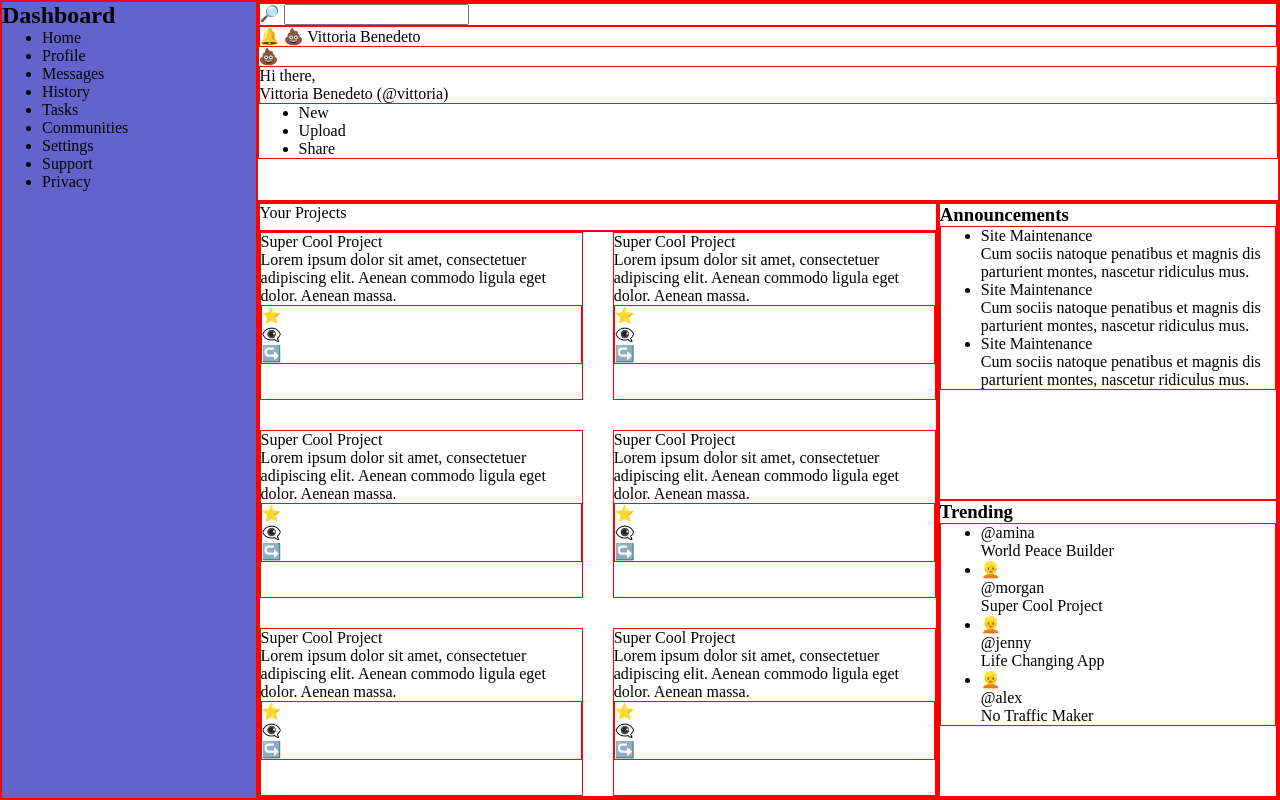
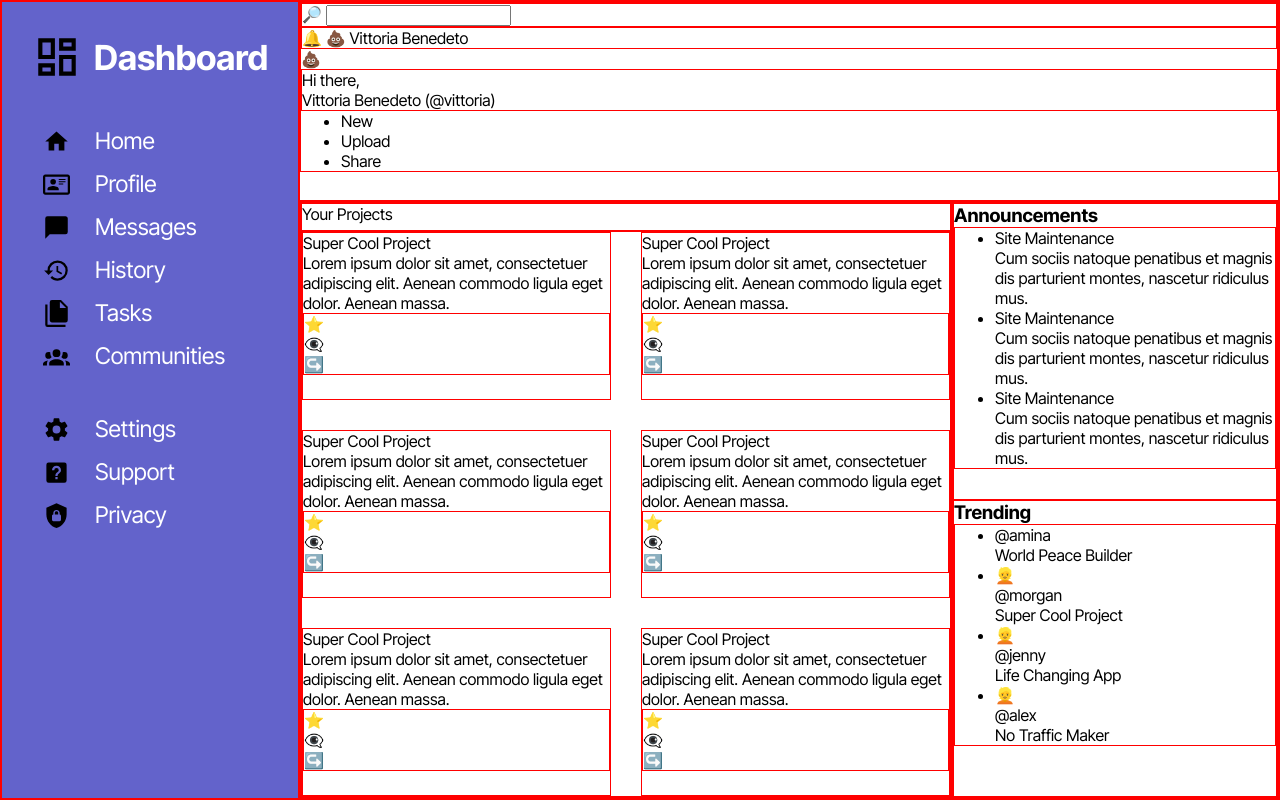
Before and after one commit to vbenedeto/admin-dashboard, a plain HTML site: page index.html in a window 1280 px wide. Drawn offline with Linux system fonts and the light colour scheme.

Commit message:
Add Dashboard Style

```diff
--- a/index.css
+++ b/index.css
@@ -12,12 +12,49 @@ div {
   display: grid;
   grid-template-columns: 1fr 4fr;
   grid-template-rows: 1fr 3fr;
+  font-family: "Inter Tight", sans-serif;
+
 }
 
 #dashboard {
   background-color: rgb(99, 99, 203);
   grid-row: 1 / 3;
+  color: white;
+  display: flex;
+  flex-direction: column;
+  gap: 30px;
+  font-size: 23px;
+  padding: 30px;
+  /* list-style: none; */
+  ul {
+    padding: 0;
+  }
 }
+
+#dashboard h2 {
+  display: flex;
+  gap: 12px;
+  align-items: center;
+  /* font-size: 30px; */
+}
+
+#dashboard h2 img {
+  width: 50px;
+  height: 50px;
+}
+
+#dashboard li {
+  display: flex;
+  align-items: center;
+  gap: 25px;
+  padding: 15px 0 0 11px;
+}
+
+#dashboard .icon {
+  width: 27px;
+  height: 27px;
+}
+
 
 #main-content {
   display: grid;
--- a/index.html
+++ b/index.html
@@ -1,27 +1,48 @@
 <!DOCTYPE html>
 <html lang="en">
+
 <head>
   <meta charset="UTF-8">
   <meta name="viewport" content="width=device-width, initial-scale=1.0">
+  <link href="https://fonts.googleapis.com/css2?family=Inter+Tight:ital,wght@0,100..900;1,100..900&display=swap" rel="stylesheet">
   <link rel="stylesheet" href="index.css">
   <title>Dashboard</title>
 </head>
+
 <body>
   <div id="main-grid">
     <div id="dashboard">
-      <h2>Dashboard</h2>
+      <h2>
+        <img src="icons/dashboard/view-dashboard-outline.svg" alt="Dashboard-Icon">
+        Dashboard</h2>
       <ul>
-        <li>Home</li>
-        <li>Profile</li>
-        <li>Messages</li>
-        <li>History</li>
-        <li>Tasks</li>
-        <li>Communities</li>
+        <li>
+          <img src="icons/dashboard/home.svg" alt="Home-Icon" class="icon">Home
+        </li>
+        <li> <img src="icons/dashboard/card-details.svg" alt="Card-Details-Icon" class="icon">Profile</li>
+        <li>
+          <img src="icons/dashboard/message.svg" alt="Message-Icon" class="icon">
+          Messages</li>
+        <li>
+          <img src="icons/dashboard/history.svg" alt="History-Icon" class="icon">
+          History</li>
+        <li>
+          <img src="icons/dashboard/files.svg" alt="Tasks-Icon" class="icon">
+          Tasks</li>
+        <li>
+          <img src="icons/dashboard/account-group.svg" alt="Communitie-Icon" class="icon">
+          Communities</li>
       </ul>
       <ul>
-        <li>Settings</li>
-        <li>Support</li>
-        <li>Privacy</li>
+        <li>
+          <img src="icons/dashboard/settings.svg" alt="Settings-Icon" class="icon">
+          Settings</li>
+        <li>
+          <img src="icons/dashboard/help-box.svg" alt="Support-Icon" class="icon">
+          Support</li>
+        <li>
+          <img src="icons/dashboard/shield-lock.svg" alt="Security-Icon" class="icon">
+          Privacy</li>
       </ul>
     </div>
     <div id="header">
@@ -53,7 +74,8 @@
         <div class="cards">
           <div class="card">
             <p class="title">Super Cool Project</p>
-            <p>Lorem ipsum dolor sit amet, consectetuer adipiscing elit. Aenean commodo ligula eget dolor. Aenean massa.</p>
+            <p>Lorem ipsum dolor sit amet, consectetuer adipiscing elit. Aenean commodo ligula eget dolor. Aenean massa.
+            </p>
             <div class="card-icons">
               <p>⭐️</p>
               <p>👁️‍🗨️</p>
@@ -63,7 +85,8 @@
 
           <div class="card">
             <p class="title">Super Cool Project</p>
-            <p>Lorem ipsum dolor sit amet, consectetuer adipiscing elit. Aenean commodo ligula eget dolor. Aenean massa.</p>
+            <p>Lorem ipsum dolor sit amet, consectetuer adipiscing elit. Aenean commodo ligula eget dolor. Aenean massa.
+            </p>
             <div class="card-icons">
               <p>⭐️</p>
               <p>👁️‍🗨️</p>
@@ -73,7 +96,8 @@
 
           <div class="card">
             <p class="title">Super Cool Project</p>
-            <p>Lorem ipsum dolor sit amet, consectetuer adipiscing elit. Aenean commodo ligula eget dolor. Aenean massa.</p>
+            <p>Lorem ipsum dolor sit amet, consectetuer adipiscing elit. Aenean commodo ligula eget dolor. Aenean massa.
+            </p>
             <div class="card-icons">
               <p>⭐️</p>
               <p>👁️‍🗨️</p>
@@ -83,7 +107,8 @@
 
           <div class="card">
             <p class="title">Super Cool Project</p>
-            <p>Lorem ipsum dolor sit amet, consectetuer adipiscing elit. Aenean commodo ligula eget dolor. Aenean massa.</p>
+            <p>Lorem ipsum dolor sit amet, consectetuer adipiscing elit. Aenean commodo ligula eget dolor. Aenean massa.
+            </p>
             <div class="card-icons">
               <p>⭐️</p>
               <p>👁️‍🗨️</p>
@@ -93,7 +118,8 @@
 
           <div class="card">
             <p class="title">Super Cool Project</p>
-            <p>Lorem ipsum dolor sit amet, consectetuer adipiscing elit. Aenean commodo ligula eget dolor. Aenean massa.</p>
+            <p>Lorem ipsum dolor sit amet, consectetuer adipiscing elit. Aenean commodo ligula eget dolor. Aenean massa.
+            </p>
             <div class="card-icons">
               <p>⭐️</p>
               <p>👁️‍🗨️</p>
@@ -103,7 +129,8 @@
 
           <div class="card">
             <p class="title">Super Cool Project</p>
-            <p>Lorem ipsum dolor sit amet, consectetuer adipiscing elit. Aenean commodo ligula eget dolor. Aenean massa.</p>
+            <p>Lorem ipsum dolor sit amet, consectetuer adipiscing elit. Aenean commodo ligula eget dolor. Aenean massa.
+            </p>
             <div class="card-icons">
               <p>⭐️</p>
               <p>👁️‍🗨️</p>
@@ -168,4 +195,5 @@
     </div>
   </div>
 </body>
+
 </html>
```
Also changed, not shown: icons/bell-ring.svg (added), icons/cards/eye-plus-outline.svg (added), icons/cards/share-variant-outline.svg (added), icons/cards/star-plus-outline.svg (added), icons/dashboard/account-group.svg (added), icons/dashboard/card-details.svg (added), icons/dashboard/files.svg (added), icons/dashboard/help-box.svg (added), icons/dashboard/history.svg (added), icons/dashboard/home.svg (added), icons/dashboard/message.svg (added), icons/dashboard/settings.svg (added), icons/dashboard/shield-lock.svg (added), icons/dashboard/view-dashboard-outline.svg (added), 1 more files. Lines whose indentation alone changed are shown as unchanged.
